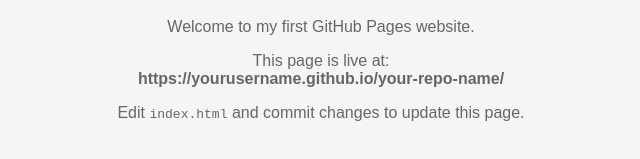
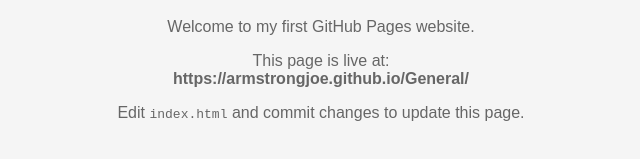
Before and after one commit to armstrongjoe/General, a plain HTML site: page Index.html in a window 1280 px wide. Shown: the part 121-280 px from the top of the page, without its empty margins (319-959 px from the left). Drawn offline with Linux system fonts and the light colour scheme.

Commit message:
Update Index.html

```diff
--- a/Index.html
+++ b/Index.html
@@ -29,7 +29,7 @@
 <body>
   <h1>🎉 Hello, World!</h1>
   <p>Welcome to my first GitHub Pages website.</p>
-  <p>This page is live at: <br><strong>https://yourusername.github.io/your-repo-name/</strong></p>
+  <p>This page is live at: <br><strong>https://armstrongjoe.github.io/General/</strong></p>
   <p>Edit <code>index.html</code> and commit changes to update this page.</p>
 </body>
 </html>
```
